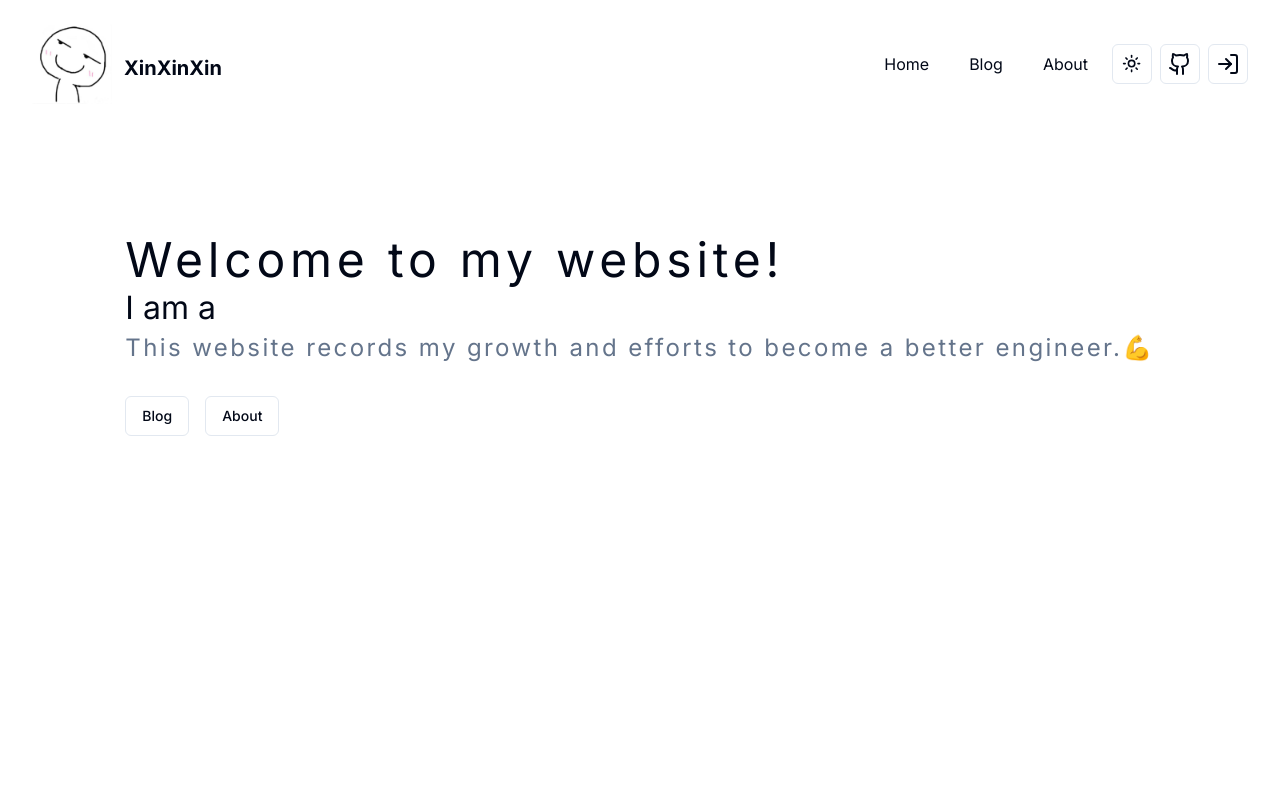
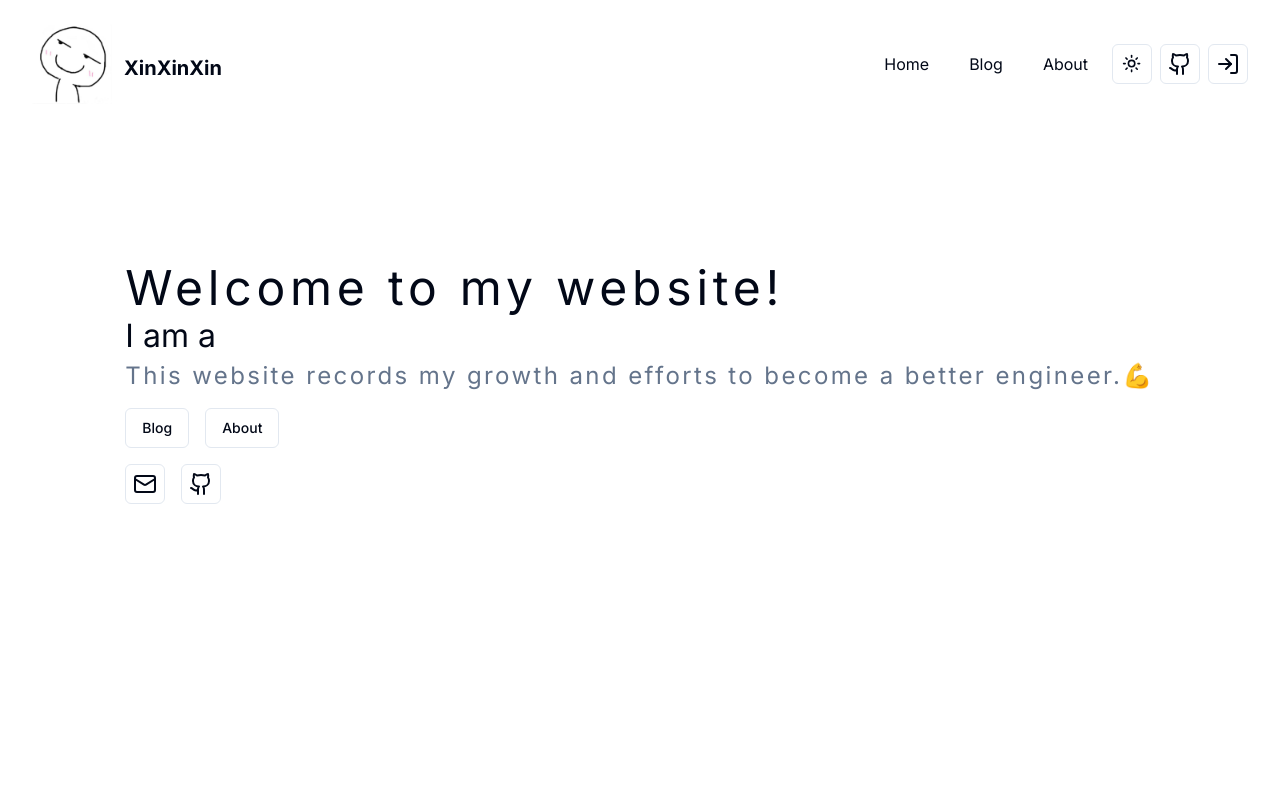
Before and after one commit to liuxin2361/nextjs-blog, a Next.js app: page / in a window 1280 px wide. Shown: the top 800 px of the page. Built offline with nearby package versions, Linux system fonts and the light colour scheme.

Commit message:
Add media link

```diff
--- a/package.json
+++ b/package.json
@@ -11,6 +11,7 @@
   "dependencies": {
     "@radix-ui/react-dropdown-menu": "^2.0.6",
     "@radix-ui/react-slot": "^1.0.2",
+    "@radix-ui/react-tooltip": "^1.0.7",
     "class-variance-authority": "^0.7.0",
     "clsx": "^2.1.1",
     "lucide-react": "^0.381.0",
--- a/src/app/page.tsx
+++ b/src/app/page.tsx
@@ -1,3 +1,4 @@
+import Media from "@/components/media";
 import { buttonVariants } from "@/components/ui/button";
 import { IndexInfo } from "@/components/ui/home/index-info";
 import { PATHS } from "@/constants/path";
@@ -5,10 +6,10 @@ import Link from "next/link";
 
 export default function Home() {
   let delay: number = 0;
-  const getDelay = () => (delay += 200);
+  const getDelay = () => (delay += 100);
 
   return (
-    <div className="h-[calc(50vh-32px)] grid place-content-center relative">
+    <div className="h-[calc(60vh-16px)] grid place-content-center relative">
       <p className="text-2xl md:text-5xl tracking-widest animate-fade-up animate-ease-in-out" style={{ animationDelay: `${getDelay}ms` }}>
         Welcome to my website!
       </p>
@@ -18,7 +19,7 @@ export default function Home() {
       <p className="text-base md:text-2xl text-muted-foreground tracking-widest" style={{ animationDelay: `${getDelay}ms` }}>
         This website records my growth and efforts to become a better engineer.💪
       </p>
-      <div className="flex space-x-4 animate-fade-up animate-ease-in-out mt-8" style={{ animationDelay: `${getDelay}ms` }}>
+      <div className="flex space-x-4 animate-fade-up animate-ease-in-out mt-4" style={{ animationDelay: `${getDelay}ms` }}>
         <Link href={PATHS.BLOG_PATH} className={buttonVariants({ variant: 'outline' })}>
           Blog
         </Link>
@@ -26,6 +27,9 @@ export default function Home() {
           About
         </Link>
       </div>
+      <ul className="flex space-x-4 animate-fade-up animate-ease-in-out mt-4" style={{ animationDelay: `${getDelay}ms` }}>
+        <Media />
+      </ul>
     </div>
   );
 }
--- /dev/null
+++ b/src/components/media.tsx
@@ -0,0 +1,46 @@
+"use client";
+
+import { EMAIL, GITHUB } from "@/constants/info";
+import Link from "next/link";
+import { Button } from "./ui/button";
+import { Github, Mail } from "lucide-react";
+import { Tooltip, TooltipContent, TooltipProvider, TooltipTrigger } from "./ui/tooltip";
+
+export default function Media() {
+    return (
+        <>
+            <li>
+                <TooltipProvider >
+                    <Tooltip>
+                        <TooltipTrigger asChild>
+                            <Button variant="outline" size="icon" aria-label="Gmail">
+                                <Link href={`mailto:${EMAIL}`} target="_blank" aria-label="Gmail">
+                                    <Mail />
+                                </Link>
+                            </Button>
+                        </TooltipTrigger>
+                        <TooltipContent>
+                            {"Gmail"}
+                        </TooltipContent>
+                    </Tooltip>
+                </TooltipProvider >
+            </li>
+            <li>
+                <TooltipProvider>
+                    <Tooltip>
+                        <TooltipTrigger asChild>
+                            <Button variant="outline" size="icon" aria-label="Github">
+                                <Link href={GITHUB} target="_blank" aria-label="Github">
+                                    <Github />
+                                </Link>
+                            </Button>
+                        </TooltipTrigger>
+                        <TooltipContent>
+                            {"Github"}
+                        </TooltipContent>
+                    </Tooltip>
+                </TooltipProvider >
+            </li>
+        </>
+    );
+}
--- /dev/null
+++ b/src/components/ui/tooltip.tsx
@@ -0,0 +1,30 @@
+"use client"
+
+import * as React from "react"
+import * as TooltipPrimitive from "@radix-ui/react-tooltip"
+
+import { cn } from "@/lib/utils"
+
+const TooltipProvider = TooltipPrimitive.Provider
+
+const Tooltip = TooltipPrimitive.Root
+
+const TooltipTrigger = TooltipPrimitive.Trigger
+
+const TooltipContent = React.forwardRef<
+  React.ElementRef<typeof TooltipPrimitive.Content>,
+  React.ComponentPropsWithoutRef<typeof TooltipPrimitive.Content>
+>(({ className, sideOffset = 4, ...props }, ref) => (
+  <TooltipPrimitive.Content
+    ref={ref}
+    sideOffset={sideOffset}
+    className={cn(
+      "z-50 overflow-hidden rounded-md border bg-popover px-3 py-1.5 text-sm text-popover-foreground shadow-md animate-in fade-in-0 zoom-in-95 data-[state=closed]:animate-out data-[state=closed]:fade-out-0 data-[state=closed]:zoom-out-95 data-[side=bottom]:slide-in-from-top-2 data-[side=left]:slide-in-from-right-2 data-[side=right]:slide-in-from-left-2 data-[side=top]:slide-in-from-bottom-2",
+      className
+    )}
+    {...props}
+  />
+))
+TooltipContent.displayName = TooltipPrimitive.Content.displayName
+
+export { Tooltip, TooltipTrigger, TooltipContent, TooltipProvider }
```
Also changed, not shown: 1 other file (tests, documents, lock files or other folders).
